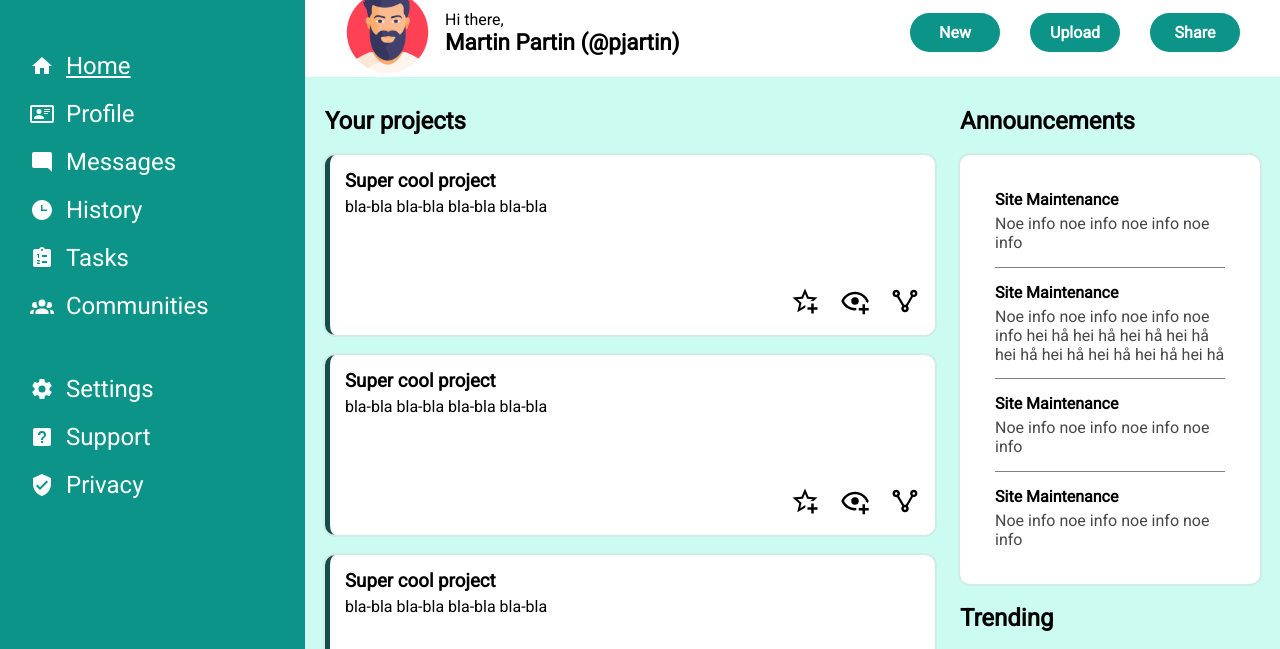
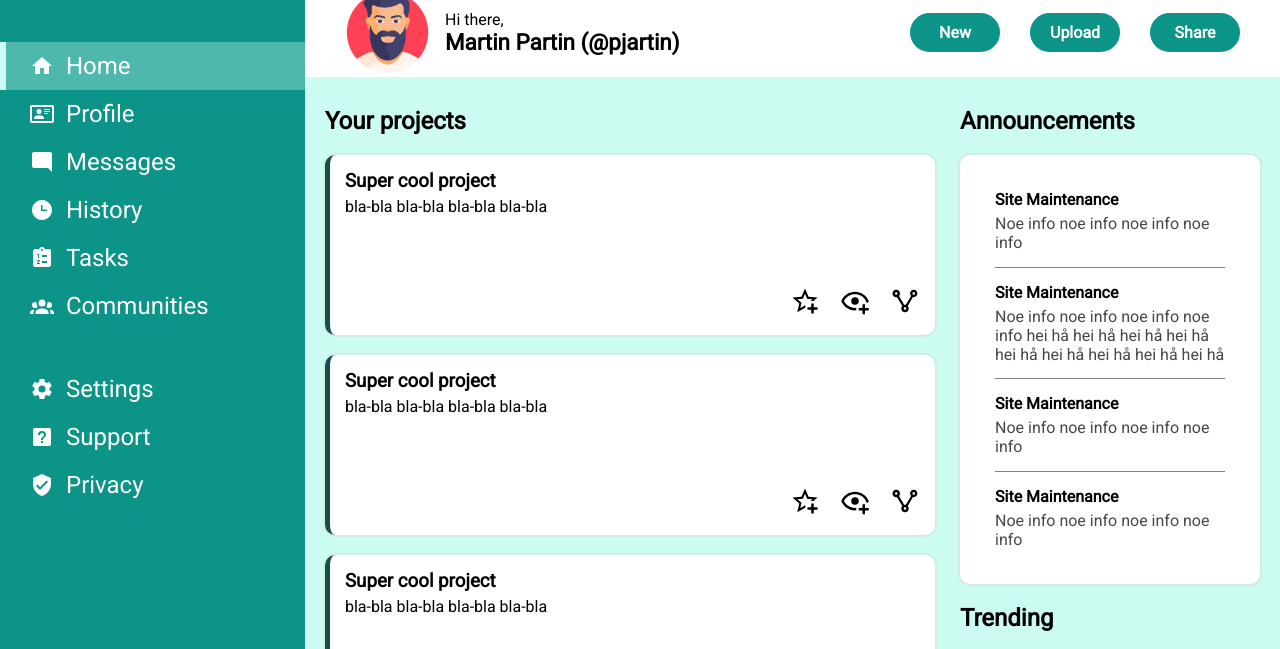
Before and after one commit to mart-in-a-jar/odin-admin-dashboard, a plain HTML site: page index.html in a window 1280 px wide. In both pictures the pointer is over the link "Home". Shown: the part 93-742 px from the top of the page. Drawn offline with Linux system fonts and the light colour scheme.

Commit message:
Change hover style on main menu

```diff
--- a/style.css
+++ b/style.css
@@ -221,9 +221,8 @@ img[alt="share"] {
     grid-area: sidebar;
     background-color: var(--primaryColor);
     font-size: 1.5rem;
-    padding: 20px 10px 0px 30px;
+    padding-top: 20px;
 }
-
 .sidebar ul {
     list-style: none;
     margin:35px 0px;
@@ -235,11 +234,13 @@ img[alt="share"] {
     grid-template-columns: auto 1fr;
     align-items: center;
     gap: 12px;
-    padding: 10px 0px;
+    padding: 10px 10px 10px 30px;
 }
 
 .sidebar li a:hover {
-    text-decoration: underline;
+    background-color: #ccfbf157;
+    border-left: 6px solid var(--bgColor);
+    padding-left: 24px;
 }
 
 .logo svg {
```
